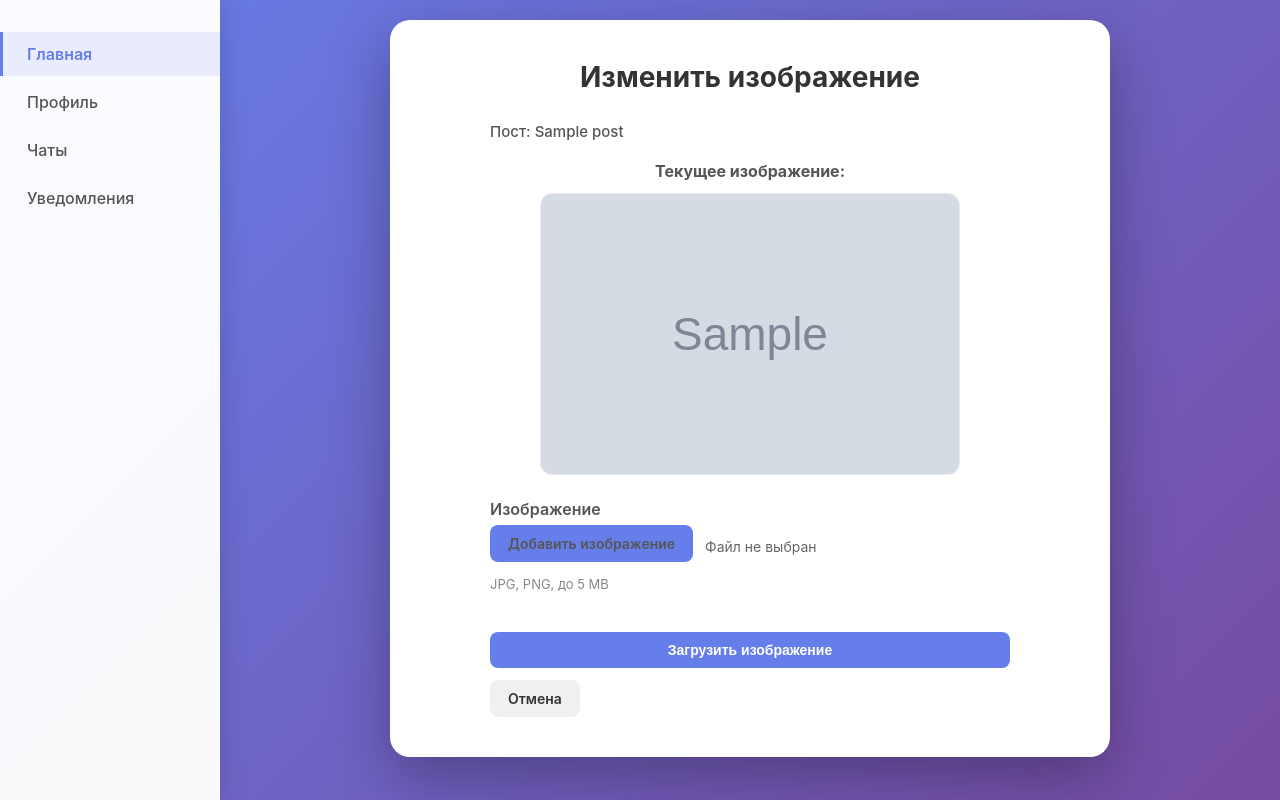
After one commit to silkinatatiana/substack, a Django app: page /posts/1/image/change/ in a window 1280 px wide; the page is wider, and only the part inside the window is pictured. The commit adds this page. Run offline with Django 5.2, Linux system fonts and the light colour scheme; a user stored in the database is signed in; tables that the repository leaves empty hold one stand-in row (values such as "Sample post"); grey boxes marked "Sample" are stand-in pictures.

Commit message:
Added the ability to attach images to posts.

```diff
--- a/posts/forms.py
+++ b/posts/forms.py
@@ -1,12 +1,54 @@
+import io
+
+from PIL import Image
 from django import forms
+from django.core.files.uploadedfile import UploadedFile, SimpleUploadedFile
 
 from .models import Post
+
+ALLOWED_IMAGE_EXTENSIONS = {'jpg', 'jpeg', 'png'}
+ALLOWED_IMAGE_FORMATS = {'JPEG', 'PNG'}
+MAX_IMAGE_SIZE = 5 * 1024 * 1024
+
+
+def validate_image_upload(image):
+    if not image or not isinstance(image, UploadedFile):
+        return image
+
+    if image.size > MAX_IMAGE_SIZE:
+        raise forms.ValidationError('Размер файла не должен превышать 5MB')
+
+    image.seek(0)
+    content = image.read()
+
+    ext = image.name.rsplit('.', 1)[-1].lower() if '.' in image.name else ''
+    if ext not in ALLOWED_IMAGE_EXTENSIONS:
+        raise forms.ValidationError(
+            f'Допустимые форматы: {", ".join(sorted(ALLOWED_IMAGE_EXTENSIONS))}'
+        )
+
+    try:
+        with Image.open(io.BytesIO(content)) as img:
+            img.verify()
+        with Image.open(io.BytesIO(content)) as img:
+            if img.format not in ALLOWED_IMAGE_FORMATS:
+                raise forms.ValidationError('Допустимые форматы: jpg, jpeg, png')
+    except forms.ValidationError:
+        raise
+    except Exception:
+        raise forms.ValidationError('Файл не является допустимым изображением')
+
+    return SimpleUploadedFile(
+        image.name,
+        content,
+        content_type=getattr(image, 'content_type', 'application/octet-stream'),
+    )
 
 
 class PostForm(forms.ModelForm):
     class Meta:
         model = Post
-        fields = ['title', 'text', 'category', 'visibility']
+        fields = ['title', 'text', 'image', 'category', 'visibility']
         widgets = {
             'title': forms.TextInput(
                 attrs={'class': 'form-control', 'placeholder': 'Заголовок'}
@@ -20,4 +62,30 @@ class PostForm(forms.ModelForm):
             ),
             'category': forms.Select(attrs={'class': 'form-control'}),
             'visibility': forms.Select(attrs={'class': 'form-control'}),
+            'image': forms.FileInput(
+                attrs={
+                    'accept': 'image/jpeg,image/png,.jpg,.jpeg,.png',
+                    'class': 'file-upload-input',
+                }
+            ),
         }
+
+    def clean_image(self):
+        return validate_image_upload(self.cleaned_data.get('image'))
+
+
+class ImageForm(forms.ModelForm):
+    class Meta:
+        model = Post
+        fields = ['image']
+        widgets = {
+            'image': forms.FileInput(
+                attrs={
+                    'accept': 'image/jpeg,image/png,.jpg,.jpeg,.png',
+                    'class': 'file-upload-input',
+                }
+            ),
+        }
+
+    def clean_image(self):
+        return validate_image_upload(self.cleaned_data.get('image'))
--- a/posts/models.py
+++ b/posts/models.py
@@ -42,6 +42,7 @@ class Post(TimeStampedModel):
     text = models.TextField(verbose_name='Текст поста')
     author = models.ForeignKey(settings.AUTH_USER_MODEL, on_delete=models.CASCADE, related_name='posts',
                                verbose_name='Автор')
+    image = models.ImageField(blank=True, null=True, upload_to='images/', verbose_name='Изображение')
     visibility = models.CharField(max_length=20, choices=Visibility.choices, default=Visibility.PUBLIC,
                                   verbose_name='Видимость поста')
     category = models.ForeignKey(
--- a/posts/static/posts/css/posts.css
+++ b/posts/static/posts/css/posts.css
@@ -336,3 +336,216 @@ button.btn-danger {
 select.form-control {
     appearance: auto;
 }
+
+.change-image-container {
+    max-width: 520px;
+    margin: 0 auto;
+}
+
+.current-post-image {
+    margin-bottom: 24px;
+    text-align: center;
+}
+
+.current-post-image h3 {
+    font-size: 16px;
+    color: #555;
+    margin-bottom: 12px;
+}
+
+.post-image-preview,
+.post-image-placeholder {
+    width: 100%;
+    max-width: 420px;
+    margin: 0 auto;
+    border-radius: 12px;
+    overflow: hidden;
+    background: #f0f2f8;
+    border: 1px solid #e8eaf4;
+}
+
+.post-image-preview img {
+    display: block;
+    width: 100%;
+    height: auto;
+    max-height: 280px;
+    object-fit: cover;
+}
+
+.post-image-placeholder {
+    min-height: 160px;
+    display: flex;
+    align-items: center;
+    justify-content: center;
+    color: #888;
+    font-size: 15px;
+}
+
+.post-image-form {
+    display: flex;
+    flex-direction: column;
+    gap: 16px;
+}
+
+.post-image-form p {
+    margin: 0;
+}
+
+.post-image-form label {
+    display: block;
+    font-weight: 600;
+    margin-bottom: 6px;
+    color: #555;
+}
+
+.post-image-form input[type="file"] {
+    width: 100%;
+}
+
+.post-image-form .form-actions {
+    display: flex;
+    gap: 12px;
+    flex-wrap: wrap;
+}
+
+.submit-btn,
+.cancel-btn {
+    display: inline-block;
+    padding: 10px 18px;
+    border-radius: 8px;
+    font-size: 14px;
+    font-weight: 600;
+    text-decoration: none;
+    border: none;
+    cursor: pointer;
+    transition: background 0.2s ease, transform 0.2s ease;
+}
+
+.submit-btn {
+    background: #667eea;
+    color: #fff;
+}
+
+.submit-btn:hover {
+    background: #5a6fd6;
+    transform: translateY(-1px);
+}
+
+.cancel-btn {
+    background: #f0f0f0;
+    color: #333;
+}
+
+.cancel-btn:hover {
+    background: #e2e2e2;
+    transform: translateY(-1px);
+}
+
+.post-cover {
+    margin: 0 0 24px;
+    border-radius: 14px;
+    overflow: hidden;
+    border: 1px solid #e8eaf4;
+    box-shadow: 0 4px 16px rgba(0, 0, 0, 0.08);
+}
+
+.post-cover img {
+    display: block;
+    width: 100%;
+    max-height: 420px;
+    object-fit: cover;
+}
+
+.post-card-image {
+    margin: -16px -18px 14px;
+    border-bottom: 1px solid #e8eaf4;
+}
+
+.post-card-image a {
+    display: block;
+}
+
+.post-card-image img {
+    display: block;
+    width: 100%;
+    height: 180px;
+    object-fit: cover;
+}
+
+.form-group input[type="file"] {
+    width: 100%;
+    padding: 8px 0;
+}
+
+.form-group-file {
+    margin-bottom: 24px;
+}
+
+.current-post-image-form {
+    margin-bottom: 12px;
+}
+
+.current-post-image-form img {
+    display: block;
+    width: 100%;
+    max-height: 200px;
+    object-fit: cover;
+    border-radius: 12px;
+    border: 1px solid #e8eaf4;
+}
+
+.file-upload {
+    display: flex;
+    flex-wrap: wrap;
+    align-items: center;
+    gap: 12px;
+}
+
+.file-upload-input {
+    position: absolute;
+    width: 1px;
+    height: 1px;
+    padding: 0;
+    margin: -1px;
+    overflow: hidden;
+    clip: rect(0, 0, 0, 0);
+    white-space: nowrap;
+    border: 0;
+}
+
+.file-upload-btn {
+    display: inline-flex;
+    align-items: center;
+    justify-content: center;
+    padding: 10px 18px;
+    border-radius: 8px;
+    font-size: 14px;
+    font-weight: 600;
+    background: #667eea;
+    color: #fff;
+    cursor: pointer;
+    transition: background 0.2s ease, transform 0.2s ease;
+    border: none;
+    margin: 0;
+}
+
+.file-upload-btn:hover {
+    background: #5a6fd6;
+    transform: translateY(-1px);
+}
+
+.file-upload-name {
+    color: #666;
+    font-size: 14px;
+    overflow: hidden;
+    text-overflow: ellipsis;
+    white-space: nowrap;
+    max-width: 100%;
+}
+
+.form-group .file-upload-hint {
+    display: block;
+    margin-top: 8px;
+    color: #888;
+    font-size: 13px;
+}
--- /dev/null
+++ b/posts/static/posts/js/file-upload.js
@@ -0,0 +1,13 @@
+document.querySelectorAll('.file-upload').forEach(function (wrapper) {
+    var input = wrapper.querySelector('input[type="file"]');
+    var nameEl = wrapper.querySelector('.file-upload-name');
+    if (!input || !nameEl) {
+        return;
+    }
+
+    var defaultText = nameEl.dataset.default || 'Файл не выбран';
+
+    input.addEventListener('change', function () {
+        nameEl.textContent = input.files.length ? input.files[0].name : defaultText;
+    });
+});
--- /dev/null
+++ b/posts/templates/posts/change_image.html
@@ -0,0 +1,48 @@
+{% extends "posts/base_posts.html" %}
+{% load static %}
+
+{% block title %}Изменить изображение{% endblock %}
+
+{% block content %}
+<div class="change-image-container">
+    <h2 class="page-heading">Изменить изображение</h2>
+    <p class="post-meta">Пост: {{ post.title }}</p>
+
+    <div class="current-post-image">
+        <h3>Текущее изображение:</h3>
+        <div class="post-image-preview">
+            {% if post.image %}
+                <img src="{{ post.image.url }}" alt="{{ post.title }}">
+            {% else %}
+                <div class="post-image-placeholder">
+                    <span>Нет изображения</span>
+                </div>
+            {% endif %}
+        </div>
+    </div>
+
+    <form method="post" enctype="multipart/form-data" class="post-image-form">
+        {% csrf_token %}
+
+        <div class="form-group form-group-file">
+            <label for="{{ form.image.id_for_label }}">{{ form.image.label }}</label>
+            <div class="file-upload">
+                {{ form.image }}
+                <label for="{{ form.image.id_for_label }}" class="file-upload-btn">Добавить изображение</label>
+                <span class="file-upload-name" data-default="Файл не выбран">Файл не выбран</span>
+            </div>
+            {% if form.image.errors %}
+                <small class="field-error">{{ form.image.errors.0 }}</small>
+            {% endif %}
+            <small class="file-upload-hint">JPG, PNG, до 5 MB</small>
+        </div>
+
+        <div class="form-actions">
+            <button type="submit" class="submit-btn">Загрузить изображение</button>
+            <a href="{% url 'posts:detail' post.pk %}" class="cancel-btn">Отмена</a>
+        </div>
+    </form>
+</div>
+
+<script src="{% static 'posts/js/file-upload.js' %}"></script>
+{% endblock %}
--- a/posts/templates/posts/post_detail.html
+++ b/posts/templates/posts/post_detail.html
@@ -8,6 +8,12 @@
   <span class="category-badge">{{ post.category.name }}</span> ·
   Автор: {{ post.author.username }}
 </p>
+
+{% if post.image %}
+  <figure class="post-cover">
+    <img src="{{ post.image.url }}" alt="{{ post.title }}">
+  </figure>
+{% endif %}
 
 <div class="post-body">{{ post.text|linebreaks }}</div>
 
--- a/posts/urls.py
+++ b/posts/urls.py
@@ -1,6 +1,6 @@
 from django.urls import path
 
-from .import views
+from . import views
 
 
 app_name = 'posts'
@@ -11,4 +11,5 @@ urlpatterns = [
     path('<int:pk>/', views.PostDetail.as_view(), name='detail'),
     path('<int:pk>/edit/', views.post_update, name='update'),
     path('<int:pk>/delete/', views.post_delete, name='delete'),
+    path('<int:pk>/image/change/', views.change_image_view, name='change_image'),
 ]
--- a/posts/views.py
+++ b/posts/views.py
@@ -5,7 +5,7 @@ from django.contrib import messages
 from django.views.generic import DetailView
 
 from .access import post_visible_filter, user_can_view_post
-from .forms import PostForm
+from .forms import PostForm, ImageForm
 from .models import Post
 
 
@@ -37,10 +37,15 @@ class PostDetail(DetailView):
         return post
 
 
+def _delete_old_image(post, old_image_name):
+    if old_image_name and old_image_name != (post.image.name if post.image else None):
+        post.image.storage.delete(old_image_name)
+
+
 @login_required
 def post_create(request):
     if request.method == 'POST':
-        form = PostForm(request.POST)
+        form = PostForm(request.POST, request.FILES)
         if form.is_valid():
             post = form.save(commit=False)
             post.author = request.user
@@ -58,9 +63,11 @@ def post_create(request):
 def post_update(request, pk):
     post = get_object_or_404(Post, pk=pk, author=request.user)
     if request.method == 'POST':
-        form = PostForm(request.POST, instance=post)
+        old_image_name = post.image.name if post.image else None
+        form = PostForm(request.POST, request.FILES, instance=post)
         if form.is_valid():
-            form.save()
+            post = form.save()
+            _delete_old_image(post, old_image_name)
             messages.success(request, 'Пост обновлен')
             return redirect('posts:detail', pk=post.pk)
     else:
@@ -78,3 +85,28 @@ def post_delete(request, pk):
         messages.success(request, 'Пост удален')
         return redirect('posts:list')
     return render(request, 'posts/post_confirm_delete.html', {'post': post})
+
+
+@login_required
+def change_image_view(request, pk):
+    post = get_object_or_404(Post, pk=pk, author=request.user)
+
+    if request.method == 'POST':
+        old_image_name = post.image.name if post.image else None
+        form = ImageForm(request.POST, request.FILES, instance=post)
+        if form.is_valid():
+            if 'image' not in request.FILES:
+                messages.warning(request, 'Выберите файл для загрузки')
+            else:
+                post = form.save()
+                _delete_old_image(post, old_image_name)
+                messages.success(request, 'Изображение поста успешно обновлено!')
+                return redirect('posts:detail', pk=post.pk)
+        else:
+            for field, errors in form.errors.items():
+                for error in errors:
+                    messages.error(request, f'{error}')
+    else:
+        form = ImageForm(instance=post)
+
+    return render(request, 'posts/change_image.html', {'form': form, 'post': post})
```
Also changed, not shown: posts/templates/posts/post_form.html (+27 -1 lines), posts/templates/posts/post_list.html (+7 -0 lines), posts/migrations/0007_post_image.py (added).
